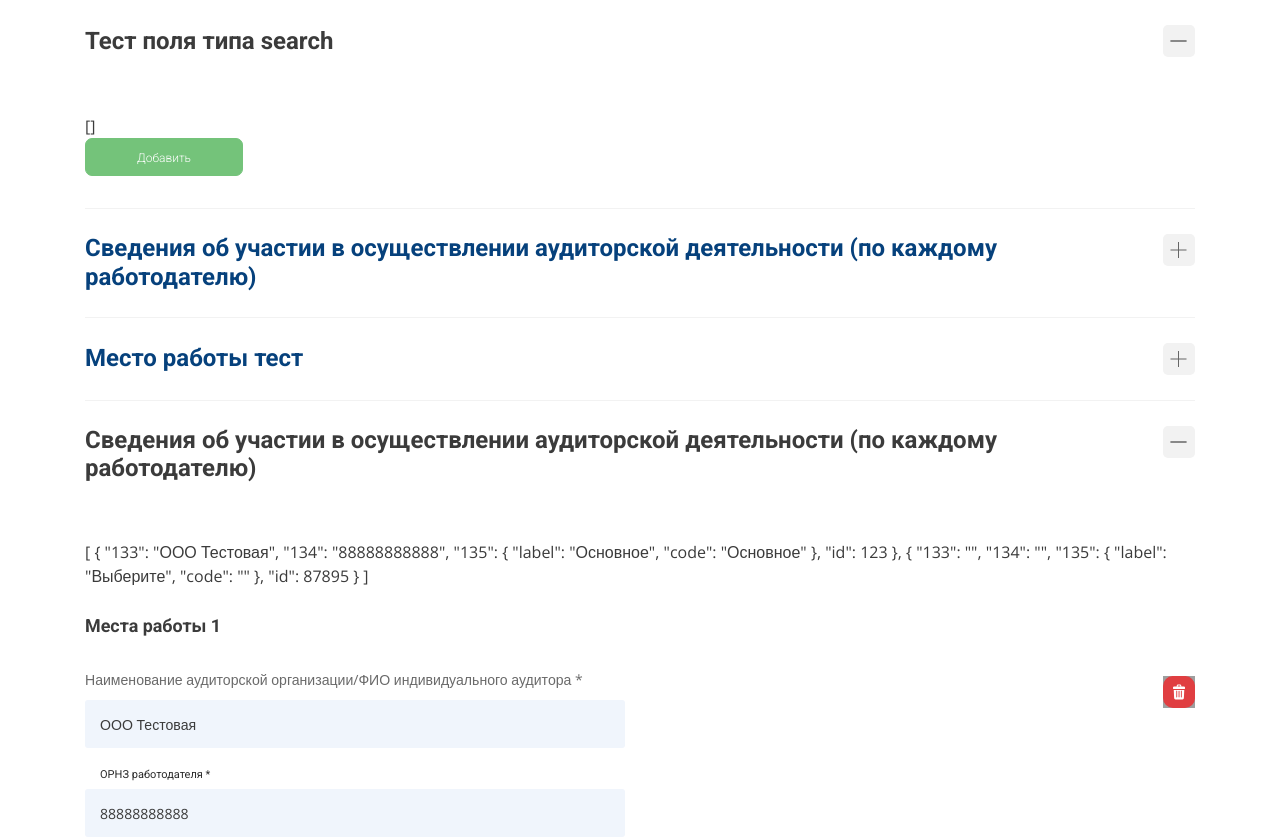
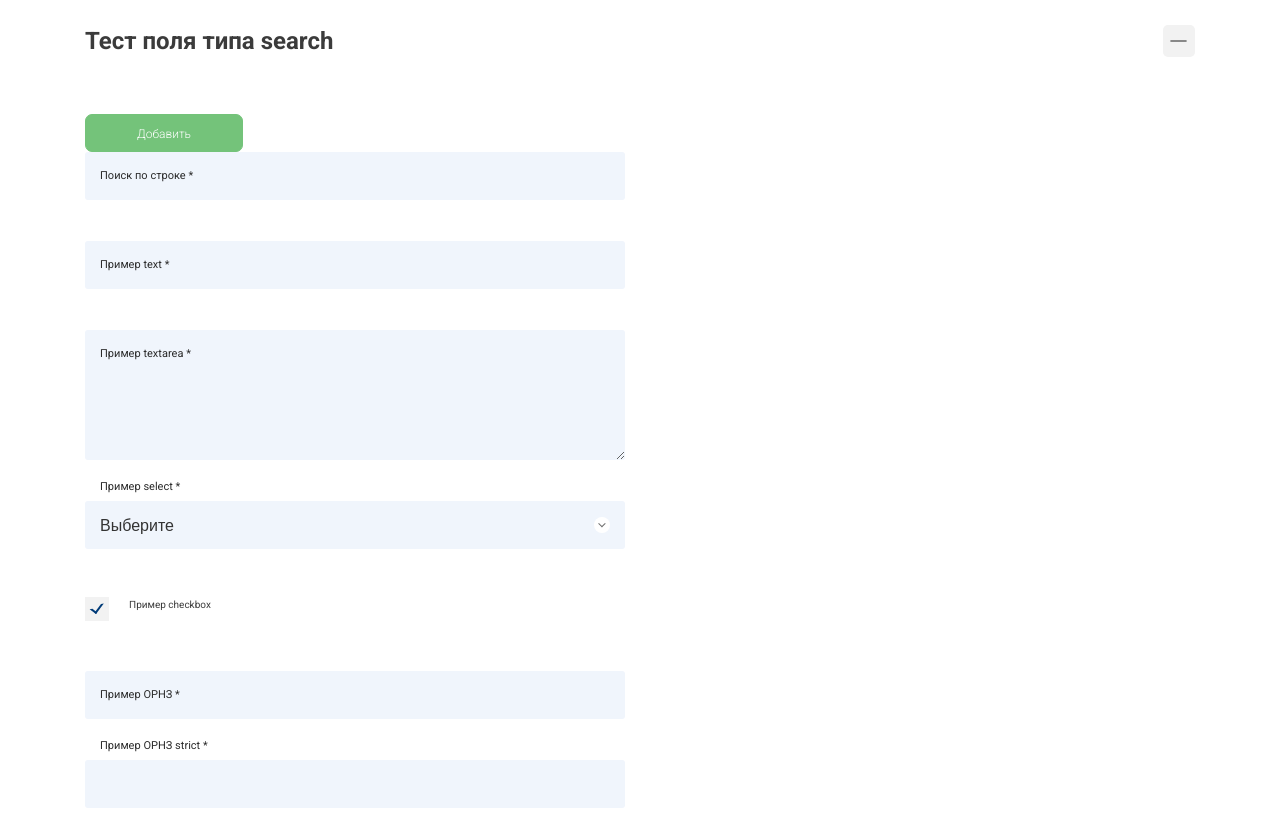
Before and after one commit to djembuka/tp-aas---report-form-auditor, a Vue app: page / in a window 1280 px wide. Shown: the top 837 px of the page. Built offline with nearby package versions, Linux system fonts and the light colour scheme; grey boxes are pictures that could not be loaded.

Commit message:
Search type input

```diff
--- a/public/store.js
+++ b/public/store.js
@@ -123,6 +123,90 @@ window.reportFormAuditorStore = {
             },
           ],
           items: [],
+        },
+        {
+          property: 32210,
+          word: 'PROPERTY',
+          label: 'Поиск по строке *',
+          type: 'search',
+          required: true,
+          pattern: '^\\d{11}$',
+          url: '/get-search.json',
+          count: 3,
+          value: '',
+        },
+        {
+          type: 'text',
+          property: 1330,
+          word: 'CHILD',
+          label: 'Пример text *',
+          required: true,
+          tab: false,
+          bigLabel: false,
+        },
+        {
+          type: 'textarea',
+          property: 1030,
+          word: 'CHILD',
+          label: 'Пример textarea *',
+          required: true,
+          tab: false,
+          bigLabel: false,
+        },
+        {
+          type: 'select',
+          property: 1350,
+          word: 'CHILD',
+          label: 'Пример select *',
+          options: [
+            {
+              label: 'Выберите',
+              code: '',
+            },
+            {
+              label: 'Основное',
+              code: 'Основное',
+            },
+            {
+              label: 'Совместительство',
+              code: 'Совместительство',
+            },
+          ],
+          selected: {
+            label: 'Выберите',
+            code: '',
+          },
+          required: true,
+          tab: false,
+          bigLabel: false,
+        },
+        {
+          property: 1111,
+          word: 'FORM_AGREEMENT',
+          label: 'Пример checkbox',
+          required: true,
+          type: 'checkbox',
+          value: 'Y',
+          checked: true,
+          invalid: false,
+        },
+        {
+          property: 1132,
+          word: 'PROPERTY',
+          //sort: 10,
+          label: 'Пример ОРНЗ *',
+          type: 'ornz',
+          required: true,
+        },
+        {
+          property: 1131,
+          word: 'PROPERTY',
+          //sort: 10,
+          label: 'Пример ОРНЗ strict *',
+          type: 'ornz-strict',
+          required: true,
+          pattern: '^\\d{11}$',
+          count: 3,
         },
       ],
     },
--- a/src/components/AppControlBlockMulty.vue
+++ b/src/components/AppControlBlockMulty.vue
@@ -1,6 +1,5 @@
 <template>
   <div class="b-add-fieldset-block">
-    {{ multy.items }}
     <transition-group name="list" tag="div">
       <div
         class="b-add-fieldset-block__item"
--- a/src/components/AppControlCheckbox.vue
+++ b/src/components/AppControlCheckbox.vue
@@ -67,7 +67,17 @@ export default {
   },
   methods: {
     rerender() {
-      this.checked = this.fc.checked;
+      if (this.multyProp) {
+        const multy = this.$store.state.blocks[this.blockIndex].controls.find(
+          (m) => m.property === this.multyProp
+        );
+        const items = multy.items;
+        const value = items[this.itemIndex][String(this.fc.property)];
+
+        this.checked = value;
+      } else {
+        this.checked = this.fc.checked;
+      }
     },
     bitrixLogs(id, message) {
       //AJAX Bitrix
--- a/src/components/AppControlOrnz.vue
+++ b/src/components/AppControlOrnz.vue
@@ -179,8 +179,18 @@ export default {
   },
   methods: {
     rerender() {
-      this.controlValue = this.fc.value;
-      this.isActive = !!this.fc.value;
+      if (this.multyProp) {
+        const multy = this.$store.state.blocks[this.blockIndex].controls.find(
+          (m) => m.property === this.multyProp
+        );
+        const items = multy.items;
+        const value = items[this.itemIndex][String(this.fc.property)];
+
+        this.controlValue = value;
+      } else {
+        this.controlValue = this.fc.value;
+      }
+      this.isActive = !!this.controlValue;
       this.validateControl();
     },
     bitrixLogs(id, message) {
--- a/src/components/AppControlOrnzStrict.vue
+++ b/src/components/AppControlOrnzStrict.vue
@@ -180,8 +180,22 @@ export default {
   },
   methods: {
     rerender() {
-      this.controlValue = this.fc.value;
-      this.isActive = !!this.fc.value;
+      if (this.multyProp) {
+        const multy = this.$store.state.blocks[this.blockIndex].controls.find(
+          (m) => m.property === this.multyProp
+        );
+        const items = multy.items;
+        const value = items[this.itemIndex][String(this.fc.property)];
+
+        this.activeUser = value || {};
+      } else {
+        this.activeUser = this.fc.value;
+      }
+
+      this.controlValue = this.activeUser.ORNZ || '';
+      this.memoryValue = this.controlValue;
+      this.users = [];
+      this.isActive = !!this.controlValue;
       this.validateControl();
     },
     bitrixLogs(id, message) {
--- a/src/components/AppControlSearch.vue
+++ b/src/components/AppControlSearch.vue
@@ -227,11 +227,15 @@ export default {
 
       if (this.controlValue.length >= this.count) {
         (async () => {
-          let response = await fetch(`${this.fc.url}?s=${this.controlValue}`, {
-            headers: {
-              Authentication: 'secret',
-            },
-          });
+          const amp = String(this.fc.url).search(/\?/) === -1 ? '?' : '&';
+          let response = await fetch(
+            `${this.fc.url}${amp}s=${this.controlValue}`,
+            {
+              headers: {
+                Authentication: 'secret',
+              },
+            }
+          );
           let result = await response.json();
 
           //change active hint array
--- a/src/components/AppControlSelect.vue
+++ b/src/components/AppControlSelect.vue
@@ -106,7 +106,17 @@ export default {
   },
   methods: {
     rerender() {
-      this.selectedOption = this.fc.selected;
+      if (this.multyProp) {
+        const multy = this.$store.state.blocks[this.blockIndex].controls.find(
+          (m) => m.property === this.multyProp
+        );
+        const items = multy.items;
+        const value = items[this.itemIndex][String(this.fc.property)];
+
+        this.selectedOption = value;
+      } else {
+        this.selectedOption = this.fc.selected;
+      }
       this.onSelect();
     },
     bitrixLogs(id, message) {
--- a/src/components/AppControlText.vue
+++ b/src/components/AppControlText.vue
@@ -135,8 +135,18 @@ export default {
   },
   methods: {
     rerender() {
-      this.controlValue = this.fc.value;
-      this.isActive = !!this.fc.value;
+      if (this.multyProp) {
+        const multy = this.$store.state.blocks[this.blockIndex].controls.find(
+          (m) => m.property === this.multyProp
+        );
+        const items = multy.items;
+        const value = items[this.itemIndex][String(this.fc.property)];
+
+        this.controlValue = value;
+      } else {
+        this.controlValue = this.fc.value;
+      }
+      this.isActive = !!this.controlValue;
       this.inputControl();
     },
     bitrixLogs(id, message) {
--- a/src/components/AppControlTextarea.vue
+++ b/src/components/AppControlTextarea.vue
@@ -134,9 +134,18 @@ export default {
   },
   methods: {
     rerender() {
-      console.log(this.fc.value);
-      this.controlValue = this.fc.value;
-      this.isActive = !!this.fc.value;
+      if (this.multyProp) {
+        const multy = this.$store.state.blocks[this.blockIndex].controls.find(
+          (m) => m.property === this.multyProp
+        );
+        const items = multy.items;
+        const value = items[this.itemIndex][String(this.fc.property)];
+
+        this.controlValue = value;
+      } else {
+        this.controlValue = this.fc.value;
+      }
+      this.isActive = !!this.controlValue;
       this.inputControl();
     },
     bitrixLogs(id, message) {
```
Also changed, not shown: public/get-search.json (+9 -3 lines).
